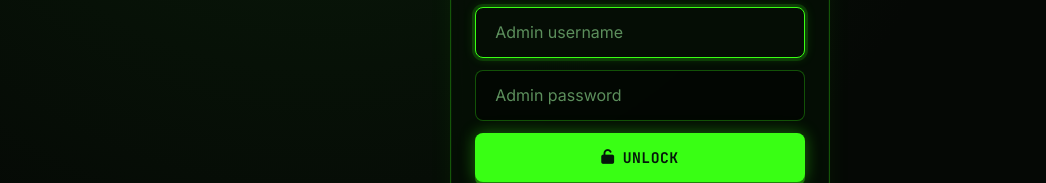
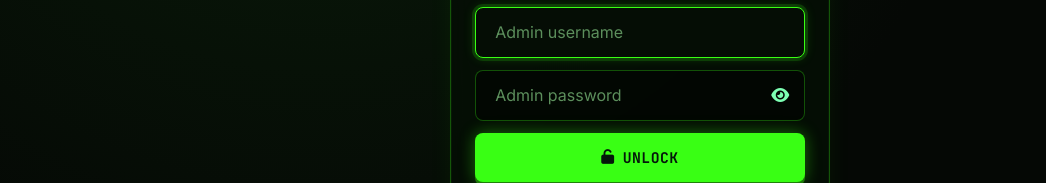
Before and after one commit to novaxmd/Bmb-Vcf, a Next.js app: page /admin in a window 1280 px wide. Shown: the part 348-531 px from the top of the page, without its empty margins (0-1046 px from the left). Built offline with nearby package versions, Linux system fonts and the light colour scheme.

Commit message:
Update admin.tsx

```diff
--- a/src/pages/admin.tsx
+++ b/src/pages/admin.tsx
@@ -1,6 +1,7 @@
 import { useEffect, useRef, useState } from "react";
 import Head from "next/head";
 import TopBar from "@/components/TopBar";
+import PasswordInput from "@/components/PasswordInput";
 import {
   saveAdminToken,
   getAdminToken,
@@ -471,9 +472,7 @@ export default function AdminPage() {
               autoFocus
               autoComplete="off"
             />
-            <input
-              type="password"
-              className="input-modern"
+            <PasswordInput
               placeholder="Admin password"
               value={password}
               onChange={(e) => setPassword(e.target.value)}
```
